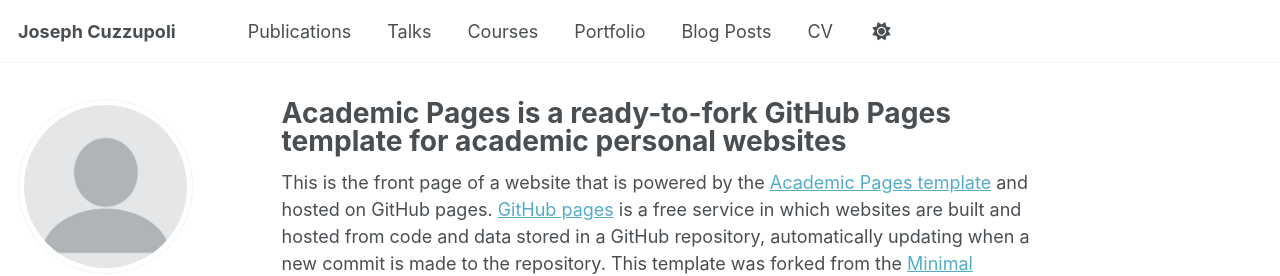
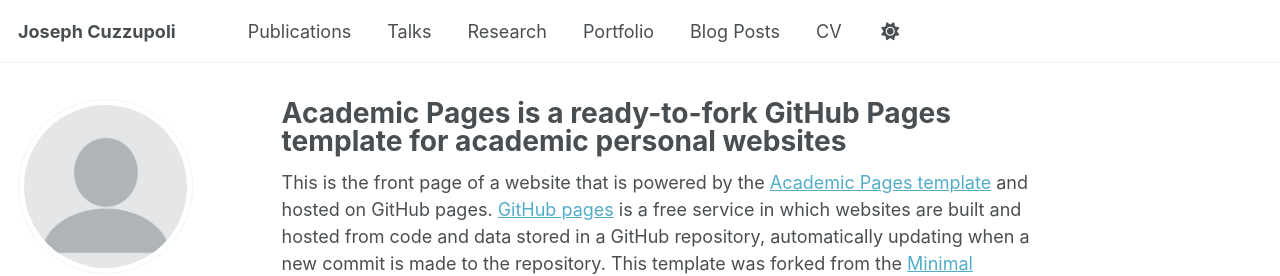
Before and after one commit to josephcuzz2004/josephcuzz2004.github.io, a Jekyll site: the page built from _pages/about.md, in a window 1280 px wide. Shown: the top 276 px of the page. Built offline with Jekyll 4.4.1, drawn with Linux system fonts in a browser that asks for light colours; some web fonts are replaced; a script that is not in the unit is left out.

Commit message:
Update navigation.yml

```diff
--- a/_data/navigation.yml
+++ b/_data/navigation.yml
@@ -14,8 +14,8 @@ main:
   - title: "Talks"
     url: /talks/
 
-  - title: "Courses"
-    url: /courses/
+  - title: "Research"
+    url: /research/
 
   - title: "Portfolio"
     url: /portfolio/
```
